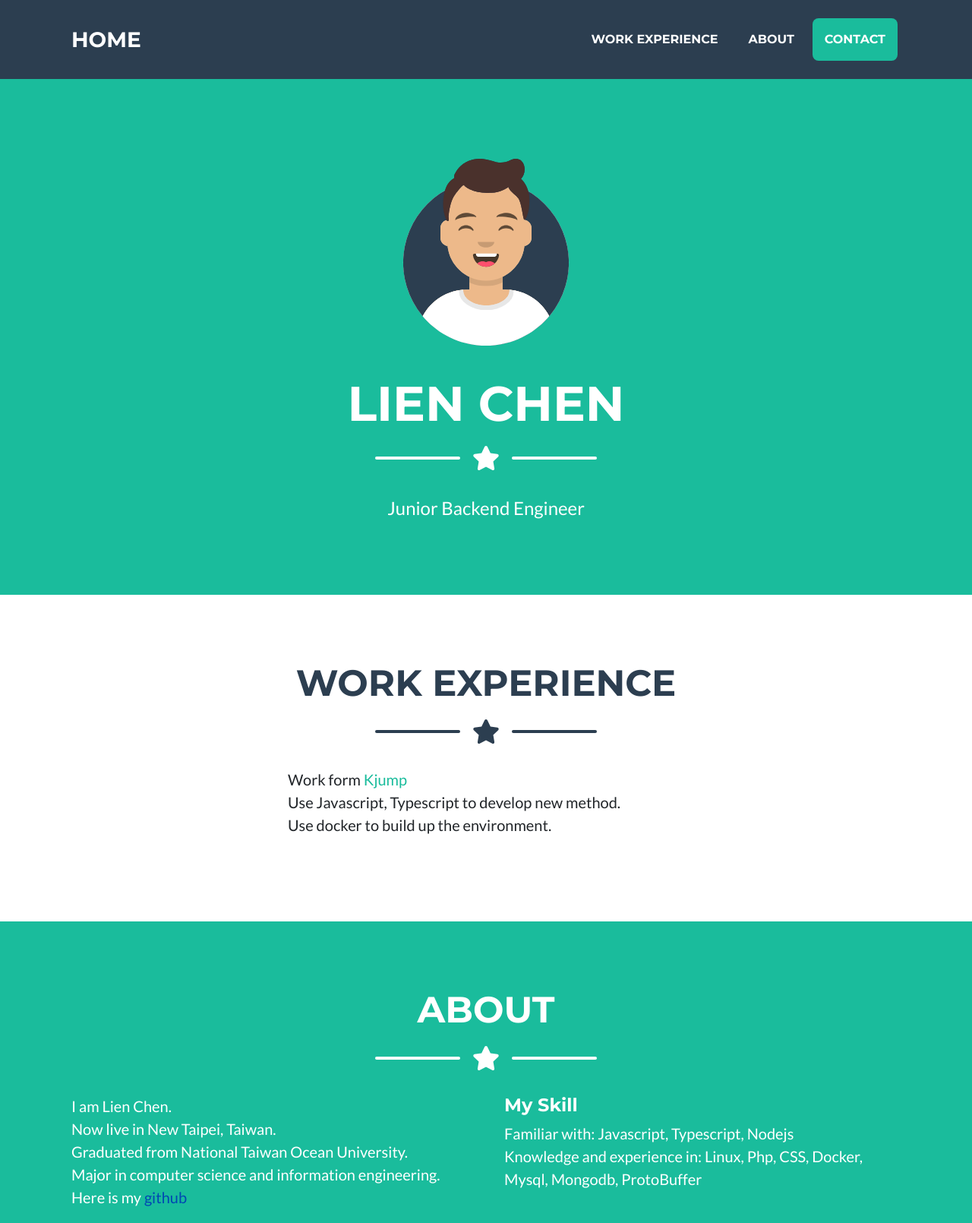
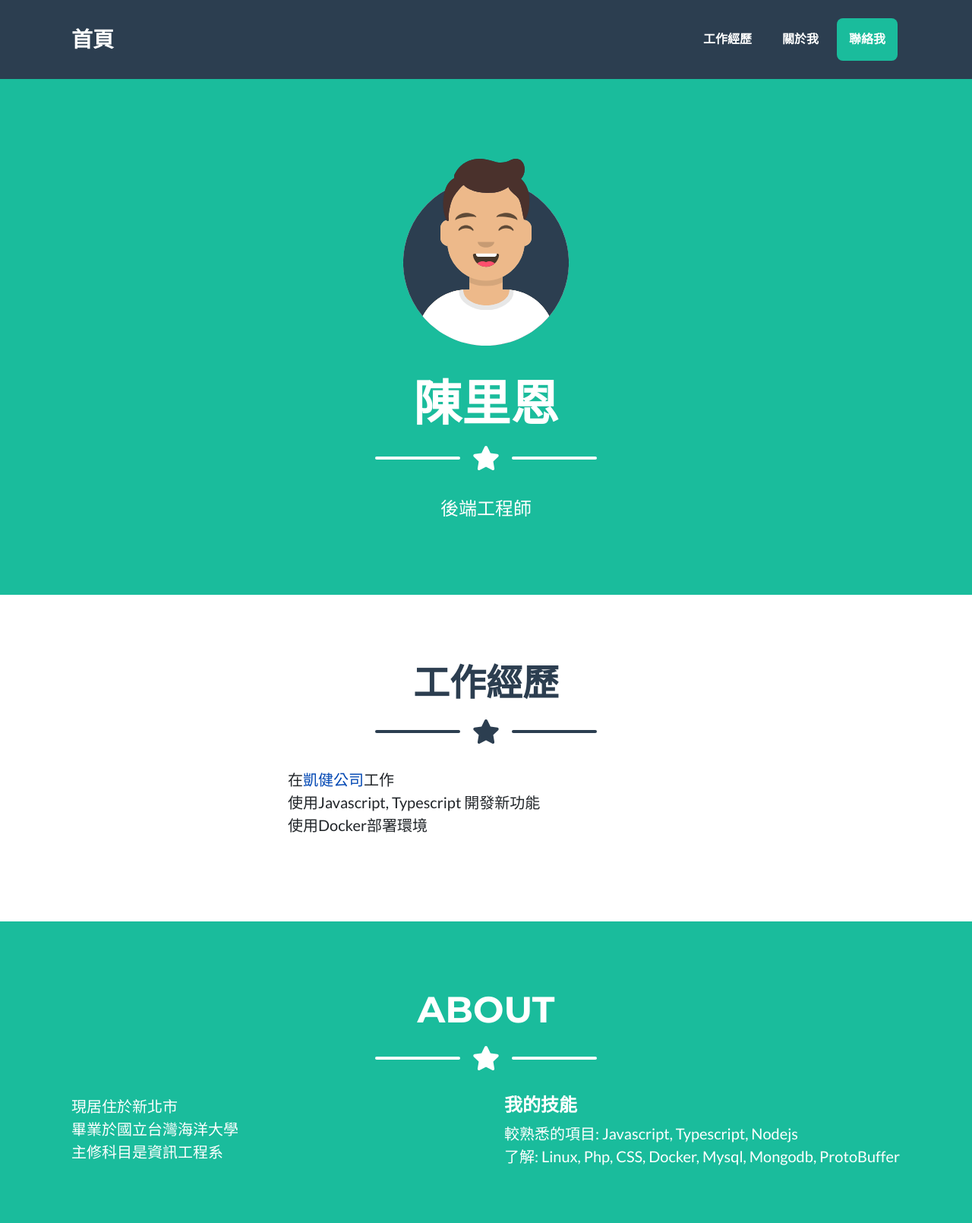
Before and after one commit to screenleon/screenleon.github.io, a plain HTML site: page index_zh-TW.html in a window 1280 px wide. Shown: the top 1610 px of the page at 76% size. Drawn offline with nearby package versions, Linux system fonts and the light colour scheme; files whose address does not match are found by name.

Commit message:
新增繁體中文

```diff
--- a/index.html
+++ b/index_zh-TW.html
@@ -1,10 +1,10 @@
 <!DOCTYPE html>
-<html lang="en">
+<html lang="zh-TW">
 
 <head>
     <meta charset="utf-8" />
     <meta name="viewport" content="width=device-width, initial-scale=1, shrink-to-fit=no" />
-    <meta name="description" content="Resume" />
+    <meta name="description" content="簡介" />
     <meta name="author" content="Lien Chen" />
     <title>Lien Chen</title>
     <!-- Favicon-->
@@ -17,13 +17,17 @@
         type="text/css" />
     <!-- Core theme CSS (includes Bootstrap)-->
     <link href="intro/css/styles.css" rel="stylesheet" />
+    <script src="intro/js/renderLanguage.js"></script>
+    <script>
+        // renderLanguage();
+    </script>
 </head>
 
 <body id="page-top">
     <!-- Navigation-->
     <nav class="navbar navbar-expand-lg bg-secondary text-uppercase fixed-top" id="mainNav">
         <div class="container">
-            <a class="navbar-brand js-scroll-trigger" href="#page-top">Home</a>
+            <a class="navbar-brand js-scroll-trigger" href="#page-top">首頁</a>
             <button
                 class="navbar-toggler navbar-toggler-right text-uppercase font-weight-bold bg-primary text-white rounded"
                 type="button" data-toggle="collapse" data-target="#navbarResponsive" aria-controls="navbarResponsive"
@@ -34,12 +38,12 @@
             <div class="collapse navbar-collapse" id="navbarResponsive">
                 <ul class="navbar-nav ml-auto">
                     <li class="nav-item mx-0 mx-lg-1"><a class="nav-link py-3 px-0 px-lg-3 rounded js-scroll-trigger"
-                            href="#work_experience">Work Experience</a></li>
+                            href="#work_experience">工作經歷</a></li>
                     <li class="nav-item mx-0 mx-lg-1"><a class="nav-link py-3 px-0 px-lg-3 rounded js-scroll-trigger"
-                            href="#about">About</a></li>
+                            href="#about">關於我</a></li>
 
                     <li class="nav-item mx-0 mx-lg-1"><a class="nav-link py-3 px-0 px-lg-3 rounded js-scroll-trigger"
-                            href="#contact">Contact</a></li>
+                            href="#contact">聯絡我</a></li>
                 </ul>
             </div>
         </div>
@@ -50,7 +54,7 @@
             <!-- Masthead Avatar Image-->
             <img class="masthead-avatar mb-5" src="assets/img/avataaars.svg" alt="" />
             <!-- Masthead Heading-->
-            <h1 class="masthead-heading text-uppercase mb-0">Lien Chen</h1>
+            <h1 class="masthead-heading text-uppercase mb-0">陳里恩</h1>
             <!-- Icon Divider-->
             <div class="divider-custom divider-light">
                 <div class="divider-custom-line"></div>
@@ -58,14 +62,14 @@
                 <div class="divider-custom-line"></div>
             </div>
             <!-- Masthead Subheading-->
-            <p class="masthead-subheading font-weight-light mb-0">Junior Backend Engineer</p>
+            <p class="masthead-subheading font-weight-light mb-0">後端工程師</p>
         </div>
     </header>
     <!-- Work Experience Section-->
     <section class="page-section work_experience" id="work_experience">
         <div class="container">
             <!-- Work Experience Section Heading-->
-            <h2 class="page-section-heading text-center text-uppercase text-secondary mb-0">Work Experience</h2>
+            <h2 class="page-section-heading text-center text-uppercase text-secondary mb-0">工作經歷</h2>
             <!-- Icon Divider-->
             <div class="divider-custom">
                 <div class="divider-custom-line"></div>
@@ -74,9 +78,10 @@
             </div>
             <div class="row">
                 <div class="col-lg-6 mx-auto">
-                    <p class="lead">Work form <a href="https://www.1111.com.tw/corp/298410/#c4">Kjump</a><br>
-                        Use Javascript, Typescript to develop new method.<br>
-                        Use docker to build up the environment.<br>
+                    <p class="lead">
+                        在<a href="https://www.1111.com.tw/corp/298410/#c4" style="color: #0047b3;">凱健公司</a>工作<br>
+                        使用Javascript, Typescript 開發新功能<br>
+                        使用Docker部署環境<br>
                     </p>
                 </div>
             </div>
@@ -97,18 +102,16 @@
             <div class="row">
                 <div class="col-lg-6 ml-auto">
                     <p id="introduction" class="lead">
-                        I am Lien Chen.<br>
-                        Now live in New Taipei, Taiwan.<br>
-                        Graduated from National Taiwan Ocean University.<br>
-                        Major in computer science and information engineering.<br>
-                        Here is my <a href="https://github.com/screenleon" style="color: #0047b3;">github</a>
+                        現居住於新北市<br>
+                        畢業於國立台灣海洋大學<br>
+                        主修科目是資訊工程系<br>
                     </p>
                 </div>
                 <div class="col-lg-6 mr-auto">
-                    <h4>My Skill</h4>
+                    <h4>我的技能</h4>
                     <p class="lead">
-                        Familiar with: Javascript, Typescript, Nodejs<br>
-                        Knowledge and experience in: Linux, Php, CSS, Docker, Mysql, Mongodb, ProtoBuffer
+                        較熟悉的項目: Javascript, Typescript, Nodejs<br>
+                        了解: Linux, Php, CSS, Docker, Mysql, Mongodb, ProtoBuffer
                     </p>
                 </div>
             </div>
@@ -129,12 +132,12 @@
             <div class="row">
                 <div class="col-lg-6 ml-auto">
                     <p id="introduction" class="lead">
-                        Here is my <a href="https://github.com/screenleon" style="color: #0047b3;">github</a>
+                        這裡是我的 <a href="https://github.com/screenleon" style="color: #0047b3;">github</a>
                     </p>
                 </div>
                 <div class="col-lg-6 mr-auto">
                     <p class="lead">
-                        If you want to contact me, click <a href="mailto:screen.leon@gmail.com?subject=Contact me">here</a>
+                        想要連絡我的話, 請點選<a href="mailto:screen.leon@gmail.com?subject=Contact me">這裡</a>
                     </p>
                 </div>
             </div>
--- /dev/null
+++ b/intro/js/renderLanguage.js
@@ -0,0 +1,13 @@
+function renderLanguage(){
+    if(!!document.cookie) return;
+    const supportLanguages = ['zh-TW', 'zh'];
+    navigator.languages.forEach(function(element) {
+        if(supportLanguages.indexOf(element) !== -1){
+            document.cookie = "language=zh-TW";
+            window.location.assign('https://screenleon.github.io/index_zh-TW.html');
+            return;
+        }
+    })
+    document.cookie = "language=en";
+    return;
+}
```
Also changed, not shown: intro/js/sendEmail.js (deleted).
